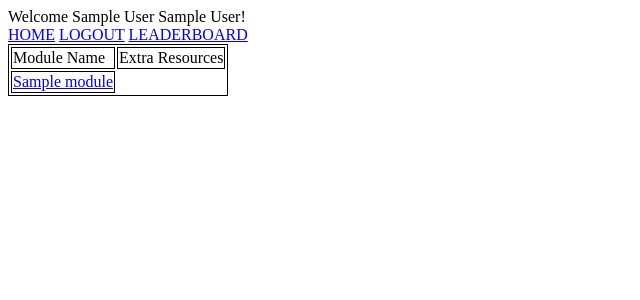
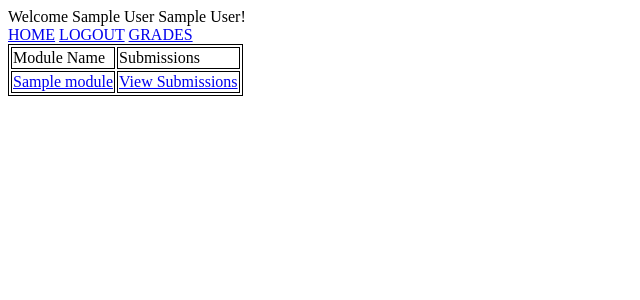
Before and after one commit to Harithes/Capstone, a PHP site: page /sandbox/modules.php in a window 1280 px wide. Shown: the top 300 px of the page, without its empty margins (0-640 px from the left). Run offline with PHP 8.4, Linux system fonts and the light colour scheme; the visitor is signed in with stand-in values (Sample User, id 1); tables that the repository leaves empty hold one stand-in row (values such as "Sample post").

Commit message:
Add files via upload

```diff
--- a/index.php
+++ b/index.php
@@ -19,7 +19,7 @@
         echo"Please login";
     }else if(isset($_SESSION['user_login'])){
         echo "Welcome " . $_SESSION['fName'] . " " . $_SESSION['lName'] . "!<br>";
-        echo "<a href=modules.php>HOME</a> <a href=logout.php>LOGOUT</a> <a href=scoreBoard.php> LEADERBOARD</a><br>";
+        echo "<a href=modules.php>HOME</a> <a href=logout.php>LOGOUT</a> <a href=studentGrades.php> GRADES</a><br>";
     }else if(isset($_SESSION['prof_login'])){
         echo"Welcome professor " . $_SESSION['lName'] . "!<br>";
         echo "<a href=modules.php>HOME</a> <a href=logout.php>LOGOUT</a> <a href=grading.php> STUDENT RESPONSES</a><br>";
--- a/modQuestion.php
+++ b/modQuestion.php
@@ -9,7 +9,7 @@ if (isset($_GET['id'])){
 
     $db->setAttribute(PDO::ATTR_ERRMODE, PDO::ERRMODE_EXCEPTION);
 
-    $select = "SELECT * FROM modSubs WHERE fName = '$fName' AND lName = '$lName'";
+    $select = "SELECT * FROM modSubs WHERE fName = '$fName' AND lName = '$lName' AND modId = $currId";
     $results = $db->query($select);
     if($results->rowCount() > 0){
         echo "You have already made a submission to this module! check submissions below:<br>
--- a/modules.php
+++ b/modules.php
@@ -4,7 +4,7 @@ include("index.php");
 <table>
     <tr>
         <td>Module Name</td>
-        <td>Extra Resources</td>
+        <td>Submissions</td>
     </tr>
 <?php if(isset($_SESSION['user_login'])) //student view
 {
@@ -16,7 +16,8 @@ include("index.php");
 </style>
     <?php
     foreach($results as $row){
-        echo "<tr><td> <a href=modInfo.php?id={$row['modId']}>{$row['modName']}</a></td>";
+        echo "<tr><td> <a href=modInfo.php?id={$row['modId']}>{$row['modName']}</a></td>
+        <td><a href=submissions.php?id={$row['modId']}>View Submissions</a></td>";
     }
     ?>
 
--- /dev/null
+++ b/studentGrades.php
@@ -0,0 +1,6 @@
+<?php inclued("index.php");
+
+$overallGrade = 0.0;
+
+
+?>
```
Also changed, not shown: submissions.php (+4 -3 lines).
